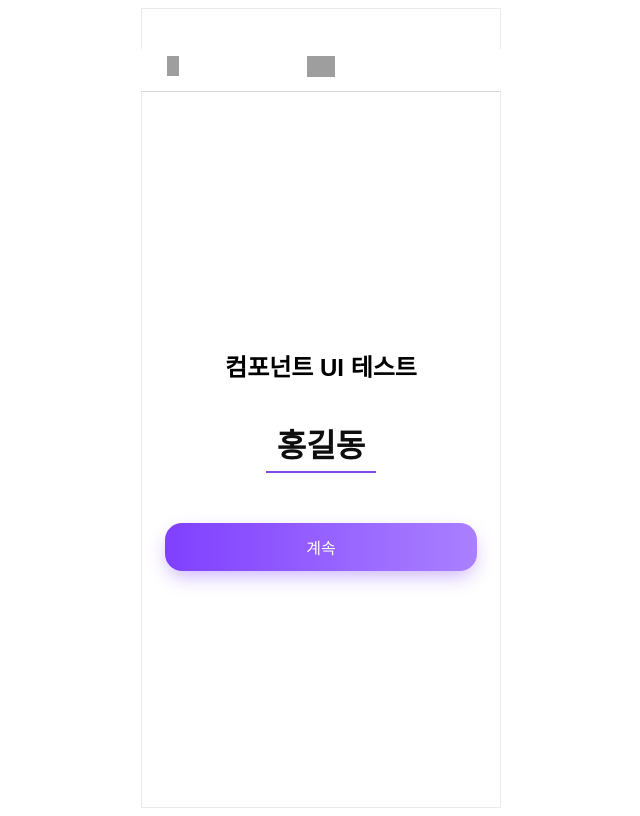
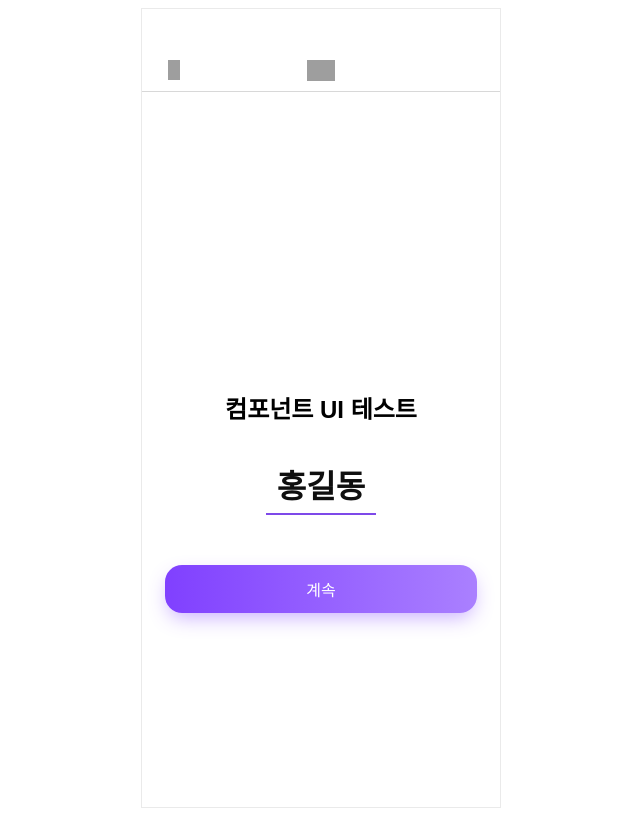
Before and after one commit to V-O-dev/V_O_web, a React (Vite) app: page / in a window 1280 px wide. Shown: the whole page, without its empty margins (319-959 px from the left). Built offline with nearby package versions, Linux system fonts and the light colour scheme; grey boxes are pictures that could not be loaded.

Commit message:
style: 헤더 자체 하단 여백 제거 및 relative 구조로 변경

```diff
--- a/src/components/common/Header.tsx
+++ b/src/components/common/Header.tsx
@@ -13,17 +13,19 @@ export function Header({ showBackButton = true, title }: HeaderProps) {
 
   return (
     <header style={{
-      position: 'absolute',
-      top: '40px',
-      left: '50%',
-      transform: 'translateX(-50%)',
+      position: 'relative',
+
+      marginTop: '40px',
+
       display: 'flex',
       alignItems: 'center',
       justifyContent: 'center',
-      width: '360px',
+      width: '100%',
+      maxWidth: '360px',
       height: '43.3px',
       boxSizing: 'border-box',
-      padding: '4px 20px 12px 20px',
+
+      padding: '4px 20px 4px 20px',
       borderBottom: '1px solid rgba(178, 178, 178, 0.5)',
       backgroundColor: '#ffffff',
       zIndex: 10
```
